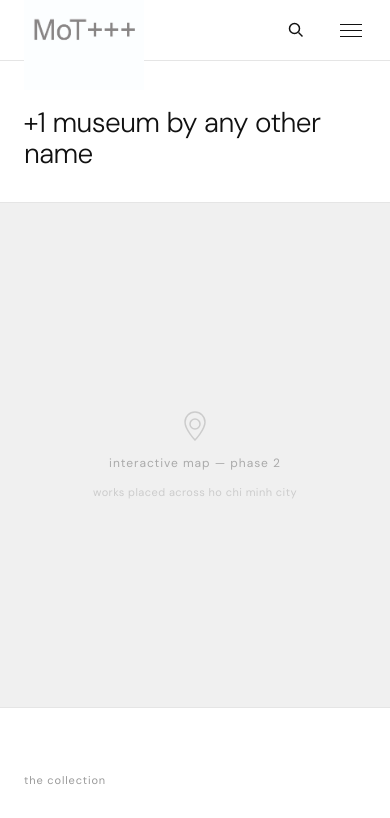
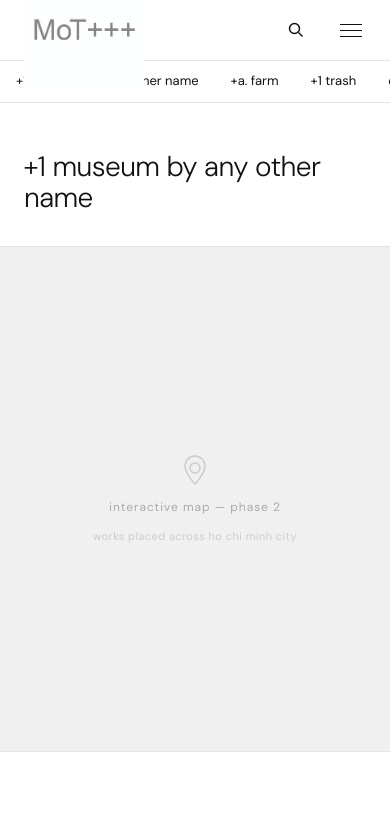
Before and after one commit to motplusplusplus/motplusplus-site, a Next.js app: page /museum in a window 390 px wide. Shown: the top 818 px of the page. Built offline with nearby package versions, Linux system fonts and the light colour scheme.

Commit message:
add mobile nav row with primary tabs below header
Fixed second row on mobile showing all 4 primary tabs, horizontally
scrollable if needed. Desktop layout unchanged.

```diff
--- a/components/Header.tsx
+++ b/components/Header.tsx
@@ -343,12 +343,63 @@ export default function Header() {
         </div>
       )}
 
+      {/* mobile primary nav row */}
+      <div
+        style={{
+          position: "fixed",
+          top: "60px",
+          left: 0,
+          right: 0,
+          zIndex: 49,
+          backgroundColor: "#ffffff",
+          borderBottom: "1px solid #e5e5e5",
+          overflowX: "auto",
+          WebkitOverflowScrolling: "touch" as const,
+          scrollbarWidth: "none" as const,
+        }}
+        className="mobile-nav-row"
+      >
+        <div
+          style={{
+            display: "flex",
+            gap: "0",
+            padding: "0 16px",
+            whiteSpace: "nowrap",
+          }}
+        >
+          {primaryNav.map((item) => (
+            <Link
+              key={item.href}
+              href={item.href}
+              style={{
+                display: "inline-block",
+                fontSize: "13px",
+                fontWeight: 400,
+                color: "#111111",
+                padding: "11px 16px 11px 0",
+                marginRight: "16px",
+                whiteSpace: "nowrap",
+              }}
+            >
+              {item.label}
+            </Link>
+          ))}
+        </div>
+      </div>
+
       {/* spacer so content doesn't sit under fixed header */}
-      <div style={{ height: "60px" }} />
+      <div className="header-spacer" />
 
       <style>{`
         @media (max-width: 768px) {
           .hidden-mobile { display: none !important; }
+          .mobile-nav-row { display: block !important; }
+          .mobile-nav-row::-webkit-scrollbar { display: none; }
+          .header-spacer { height: 104px; }
+        }
+        @media (min-width: 769px) {
+          .mobile-nav-row { display: none !important; }
+          .header-spacer { height: 60px; }
         }
       `}</style>
     </>
```
